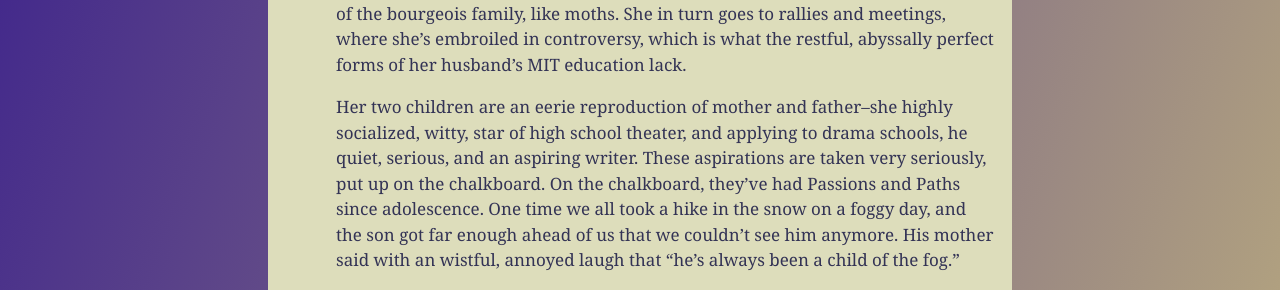
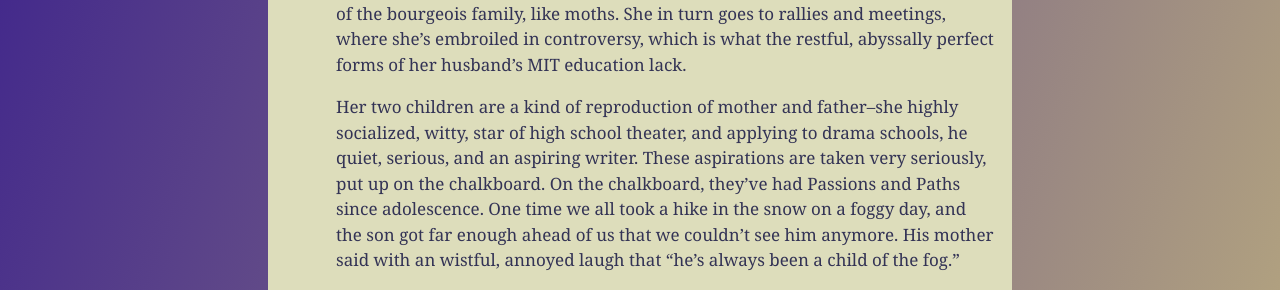
Before and after one commit to meanyhead/meanyhead.github.io, a Jekyll site: the page built from _posts/2019-2-19-home-decorating-tips.md, in a window 1280 px wide and 900 px high, scrolled down 758 px. Shown: the part 165-455 px from the top of the window. Built offline with Jekyll 4.4.1, drawn with Linux system fonts in a browser that asks for light colours; comment, search, counter and statistics services are not loaded.

Commit message:
rm eerie

```diff
--- a/_posts/2019-2-19-home-decorating-tips.md
+++ b/_posts/2019-2-19-home-decorating-tips.md
@@ -11,7 +11,7 @@ Before all this, I housesat for them once, and with them gone, the curiosity I h
 
 > A punk with a lot of younger friends, she enchants her family life with her Midwestern engineer husband by being involved in the radicalism of twentysomethings. She uses her and her husband's money to fund nonprofits and direct actions, and the activists like to hang around the aura of newslessness of the bourgeois family, like moths. She in turn goes to rallies and meetings, where she's embroiled in controversy, which is what the restful, abyssally perfect forms of her husband's MIT education lack.
 
-> Her two children are an eerie reproduction of mother and father--she highly socialized, witty, star of high school theater, and applying to drama schools, he quiet, serious, and an aspiring writer. These aspirations are taken very seriously, put up on the chalkboard. On the chalkboard, they've had Passions and Paths since adolescence. One time we all took a hike in the snow on a foggy day, and the son got far enough ahead of us that we couldn't see him anymore. His mother said with an wistful, annoyed laugh that "he's always been a child of the fog."
+> Her two children are a kind of reproduction of mother and father--she highly socialized, witty, star of high school theater, and applying to drama schools, he quiet, serious, and an aspiring writer. These aspirations are taken very seriously, put up on the chalkboard. On the chalkboard, they've had Passions and Paths since adolescence. One time we all took a hike in the snow on a foggy day, and the son got far enough ahead of us that we couldn't see him anymore. His mother said with an wistful, annoyed laugh that "he's always been a child of the fog."
 
 In other words, I couldn't (read can't) imagine her life without thinking of her husband as the opposite of a mirror, because that's what my devotion to my childhood friend, who smoothly went from aeronautical dreams passed down from his North Dakotan grandfather to studying engineering at MIT, felt like.
 
```
